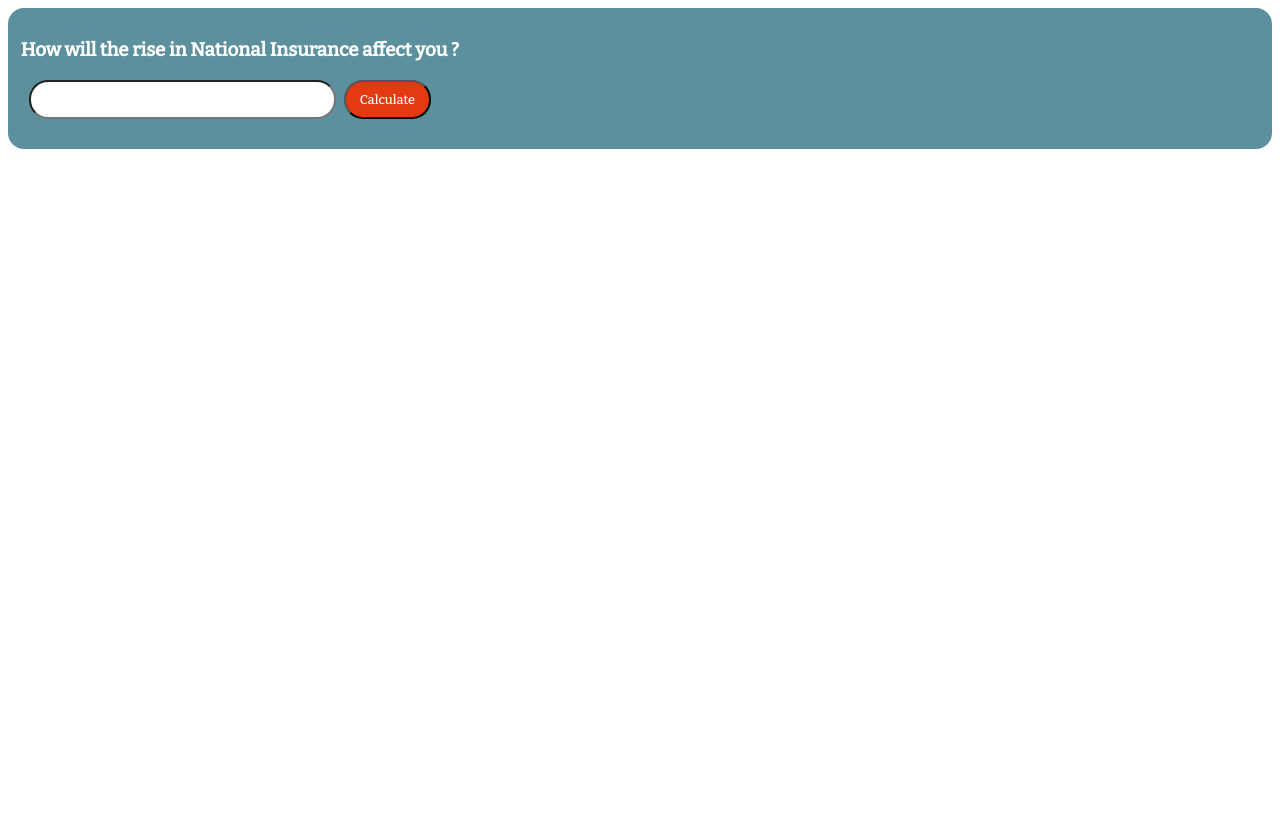
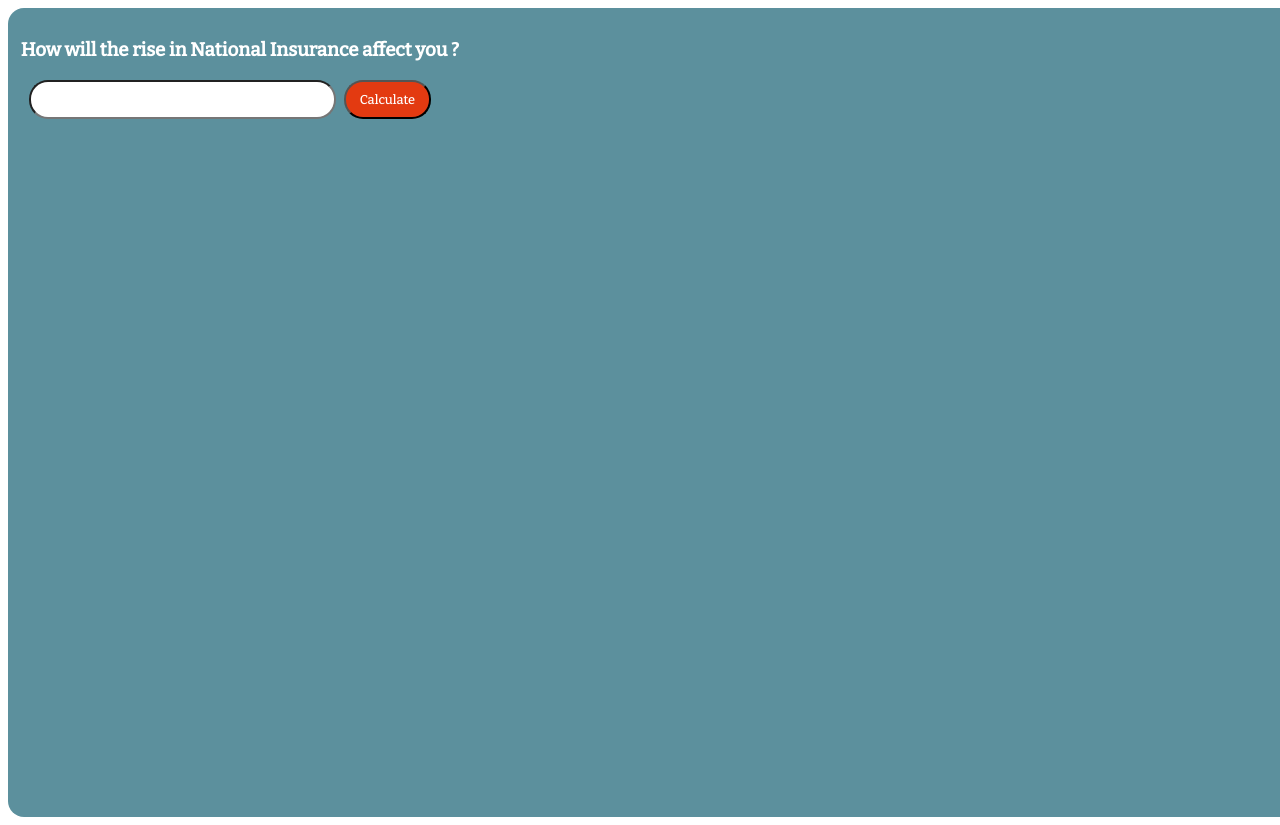
Before and after one commit to tomsaunders98/nat_ins, a plain HTML site: page index.html in a window 1280 px wide. Before the commit the page ends 800 px from the top, so only its background shows below. Drawn offline with nearby package versions, Linux system fonts and the light colour scheme.

Commit message:
changed width

```diff
--- a/index.html
+++ b/index.html
@@ -48,6 +48,8 @@
       background-color: #5c909d;
       border-radius: 1rem;
       padding: 1%;
+      height: 100%;
+      width: 100%
     }
     .money{
       font-weight: bold;
```
